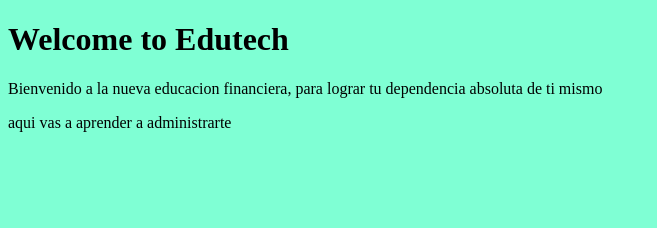
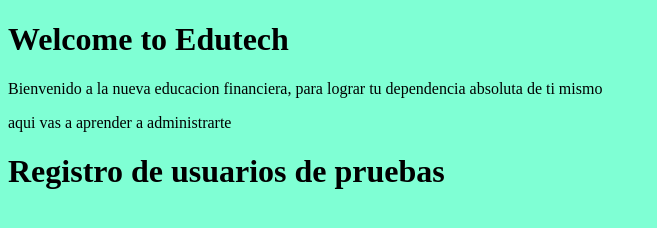
Before and after one commit to Armandoc26/projectCoursePrework-, a plain HTML site: page index.html in a window 1280 px wide. Shown: the whole page, without its empty margins (0-657 px from the left). Drawn offline with Linux system fonts and the light colour scheme.

Commit message:
se agrego una pagina de registro

```diff
--- a/index.html
+++ b/index.html
@@ -11,5 +11,8 @@
     <h1>Welcome to Edutech</h1>
         <p>Bienvenido a la nueva educacion financiera, para lograr tu dependencia absoluta de ti mismo</p>
         <p>aqui vas a aprender a administrarte</p>
+    <div>
+        <h1>Registro  de usuarios de pruebas</h1>
+    </div>
 </body>
 </html>
```
